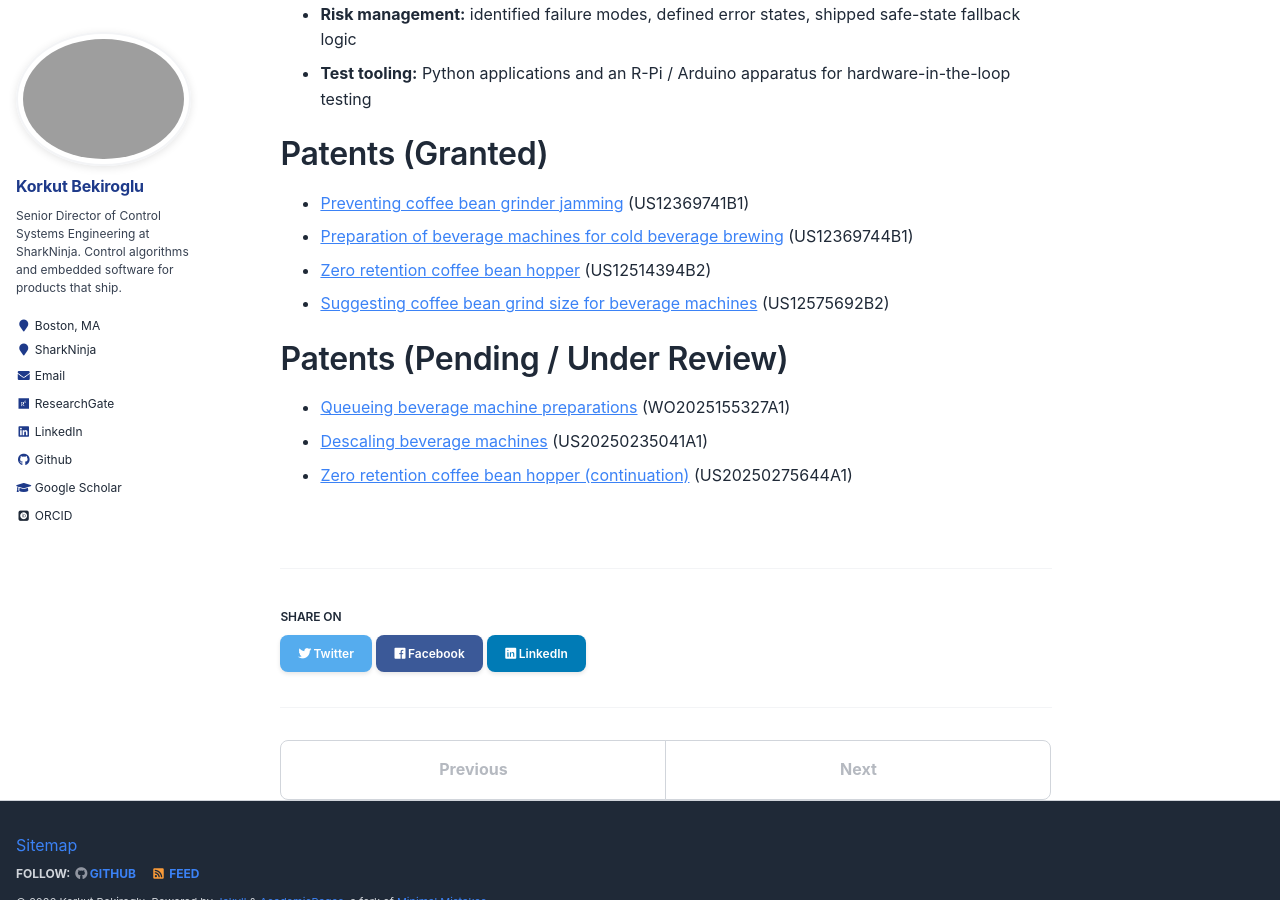
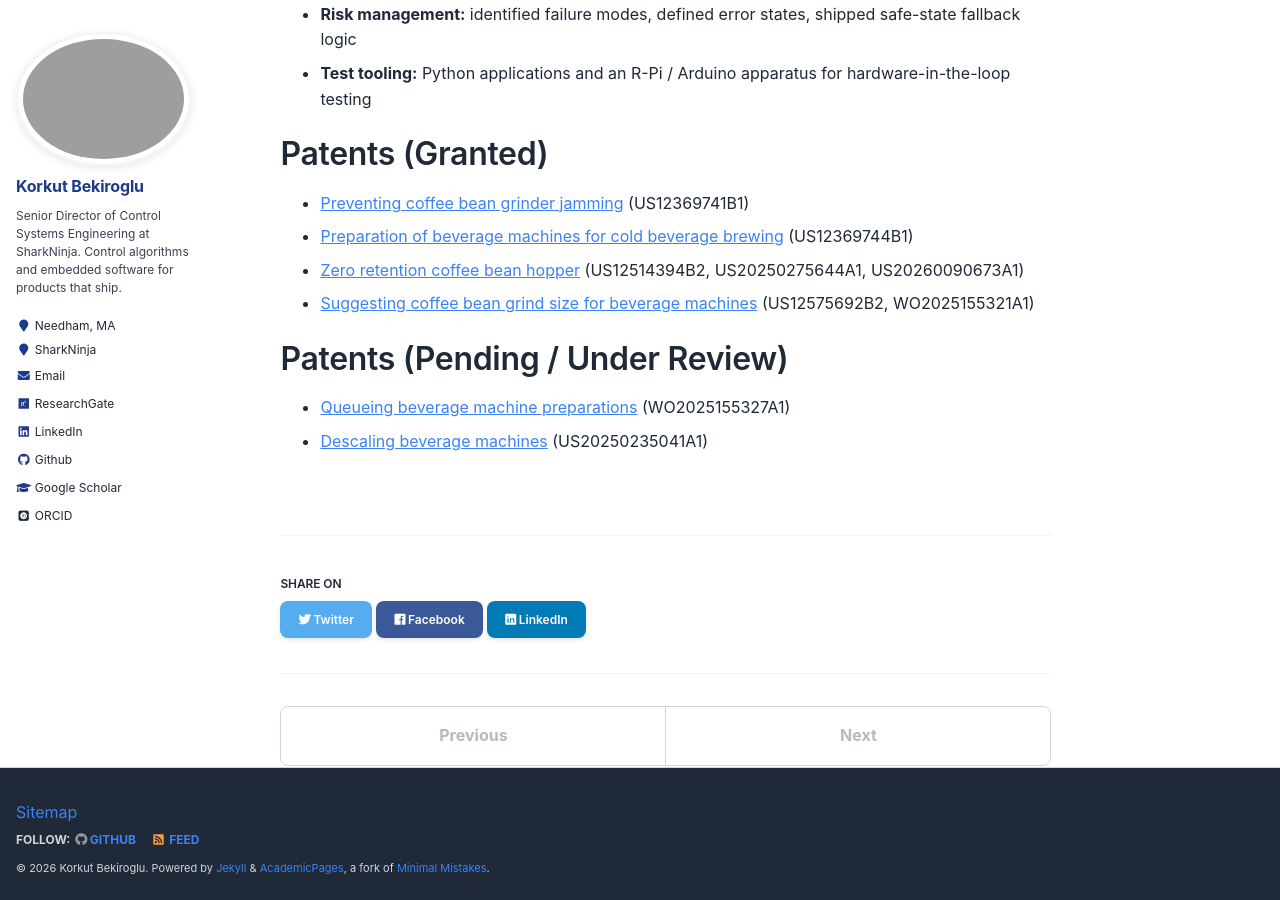
Before and after one commit to kbekiroglu/kbekiroglu.github.io, a Jekyll site: the page built from _portfolio/portfolio-2.md, in a window 1280 px wide and 900 px high, scrolled down 778 px. Built offline with Jekyll 4.4.1, drawn with Linux system fonts in a browser that asks for light colours; some web fonts are replaced.

Commit message:
Fix title history, location, and the double-counted patent
- Title history was wrong. The site claimed Senior Director since
  04/2024. Korkut confirmed he was Director 04/2024 to 04/2026 and
  Senior Director from 04/2026. Two rows now, so the site no longer
  overstates seniority by two years. Found because Resume Amazon/base
  and the Bose resume disagreed with the site and four other resumes.

- Location: SharkNinja is in Needham, MA, not Boston. Sidebar updated.
  Northeastern, ACC 2016 and colleagues' Boston affiliations untouched.

- The patents list had 11 rows but only 10 inventions. "Zero retention
  coffee bean hopper (continuation)" (US20250275644A1) is a
  continuation of the granted US12514394B2, not a separate invention.
  Folded into the granted entry, so the list now shows 10 rows and
  matches the stated count of 10.

- Portfolio patent families brought in line with cv.md and patents.md:
  added US20250275644A1 and US20260090673A1 to the hopper entry,
  WO2025155321A1 to grind size (portfolio-2), and CA3280529A1 plus
  WO2025000467A1 to the carbonation entries (portfolio-4). Verified
  every patent now appears on the CV, the patents page, and its correct
  product page.

Co-Authored-By: Claude Opus 5 (1M context) <noreply@anthropic.com>

```diff
--- a/_config.yml
+++ b/_config.yml
@@ -82,7 +82,7 @@ author:
   name             : "Korkut Bekiroglu"
   avatar           : "profil.png"
   bio              : "Senior Director of Control Systems Engineering at SharkNinja. Control algorithms and embedded software for products that ship."
-  location         : "Boston, MA"
+  location         : "Needham, MA"
   employer         : "SharkNinja"
   googlescholar    : "https://scholar.google.com.sg/citations?hl=en&user=pely-qQAAAAJ"
   email            : "korkutbekiroglu@gmail.com"
--- a/_portfolio/portfolio-2.md
+++ b/_portfolio/portfolio-2.md
@@ -29,11 +29,10 @@ Patents (Granted)
 ======
 * [Preventing coffee bean grinder jamming](https://patents.google.com/patent/US12369741B1) (US12369741B1)
 * [Preparation of beverage machines for cold beverage brewing](https://patents.google.com/patent/US12369744B1) (US12369744B1)
-* [Zero retention coffee bean hopper](https://patents.google.com/patent/US12514394B2) (US12514394B2)
-* [Suggesting coffee bean grind size for beverage machines](https://patents.google.com/patent/US12575692B2) (US12575692B2)
+* [Zero retention coffee bean hopper](https://patents.google.com/patent/US12514394B2) (US12514394B2, US20250275644A1, US20260090673A1)
+* [Suggesting coffee bean grind size for beverage machines](https://patents.google.com/patent/US12575692B2) (US12575692B2, WO2025155321A1)
 
 Patents (Pending / Under Review)
 ======
 * [Queueing beverage machine preparations](https://patents.google.com/patent/WO2025155327A1) (WO2025155327A1)
 * [Descaling beverage machines](https://patents.google.com/patent/US20250235041A1) (US20250235041A1)
-* [Zero retention coffee bean hopper (continuation)](https://patents.google.com/patent/US20250275644A1) (US20250275644A1)
```
Also changed, not shown: _pages/cv.md (+3 -3 lines), _portfolio/portfolio-4.md (+2 -2 lines).
